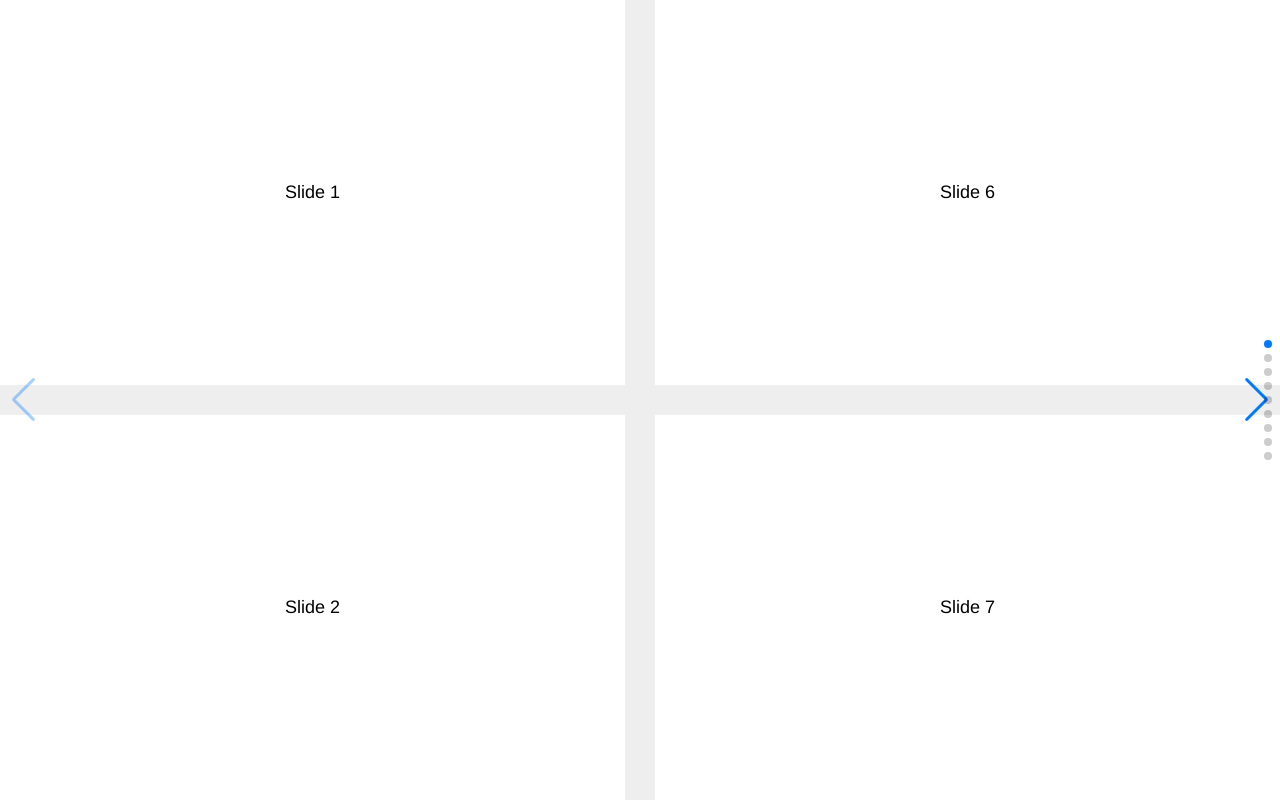
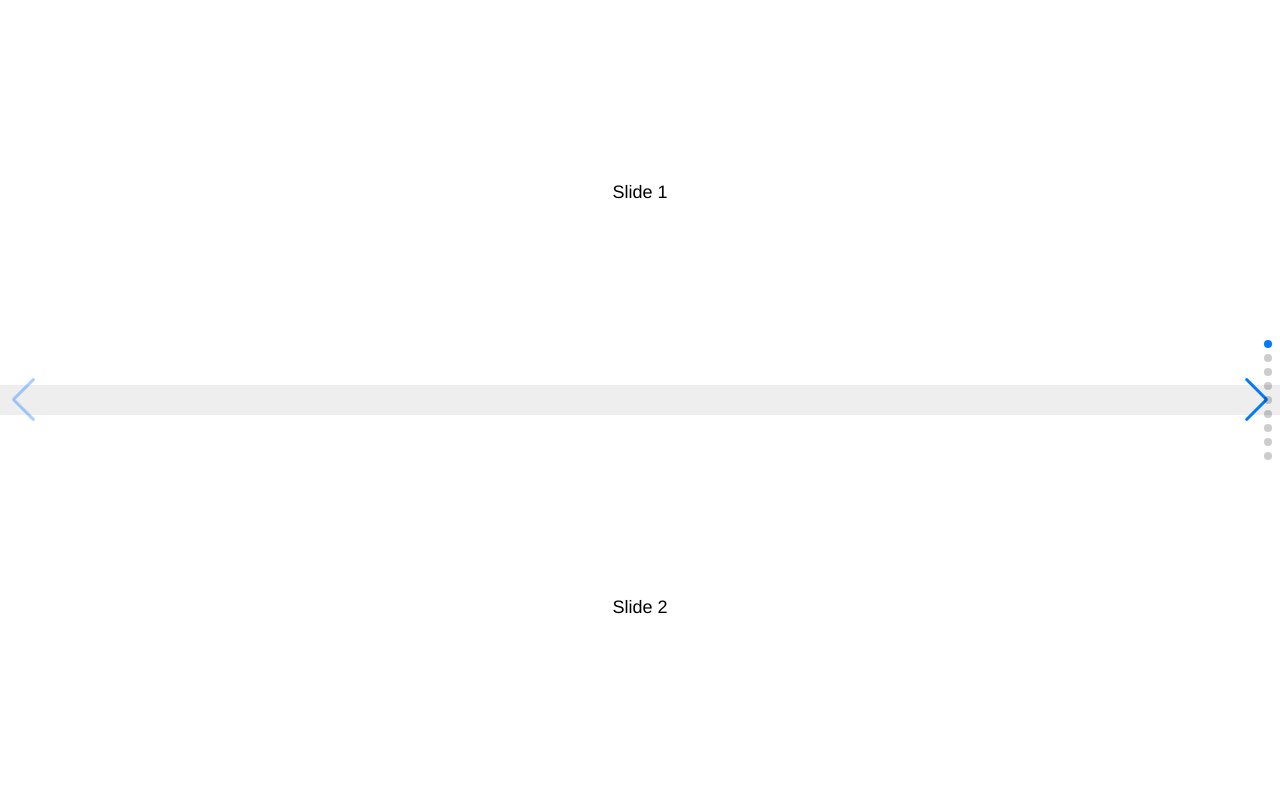
Before and after one commit to GangHyun95/NDSlider, a plain HTML site: page index.html in a window 1280 px wide. Drawn offline with Linux system fonts and the light colour scheme.

Commit message:
rows 1일 경우 slidesPerView 너비or높이 조정 안되는 현상 수정

```diff
--- a/css/style.css
+++ b/css/style.css
@@ -11,6 +11,8 @@
   .ndslider {
     position: relative;
     display: block;
+    width: 100%;
+    height: 100%;
     margin: 0 auto;
     overflow: hidden;
     overflow: clip;
@@ -42,7 +44,10 @@
   }
   .ndslider-slide {
     position: relative;
-    display: block;
+    display: flex;
+    justify-content: center;
+    align-items: center;
+    text-align: center;
     flex-shrink: 0;
     width: 100%;
     height: 100%;
--- a/index.html
+++ b/index.html
@@ -10,7 +10,6 @@
         <style>
             html,
             body {
-                position: relative;
                 height: 100%;
             }
 
@@ -23,16 +22,7 @@
                 padding: 0;
             }
 
-            .ndslider {
-                width: 100%;
-                height: 100%;
-            }
-
             .ndslider-slide {
-                display: flex;
-                justify-content: center;
-                align-items: center;
-                text-align: center;
                 font-size: 18px;
                 background: #fff;
             }
--- a/script/NDSlider.js
+++ b/script/NDSlider.js
@@ -46,9 +46,9 @@ export default class NDSlider {
         const { direction, spaceBetween, slidesPerView,  grid:{ rows } } = this.#option;
         const isVertical = direction === "vertical";
         const directionClass = isVertical ? "ndslider-vertical" : "ndslider-horizontal";
+        const targetProPerty = isVertical ? "height" : "width";
         this.#elements.slider.classList.add(directionClass);
         if (rows > 1) {
-            const targetProPerty = isVertical ? "height" : "width";
             const totalSpaceBetween = spaceBetween * (slidesPerView - 1);
             const slideSize = (this.getSize(this.#elements.slides[0]) - totalSpaceBetween) / slidesPerView;
             const totalSlides = this.#elements.slides.length;
@@ -66,6 +66,12 @@ export default class NDSlider {
             if(!isVertical) {
                 this.#elements.slider.classList.add("ndslider-grid-column");
             }
+        } else {
+            const totalSpaceBetween = spaceBetween * (slidesPerView - 1);
+            const slideSize = (this.getSize(this.#elements.slides[0]) - totalSpaceBetween) / slidesPerView;
+            this.#elements.slides.forEach((slide) => {
+                slide.style[targetProPerty] = slideSize + "px";
+            })
         }
         this.#setupEvents();
         this.#createPagination();
@@ -91,17 +97,16 @@ export default class NDSlider {
         const { spaceBetween, grid : { rows }} = this.#option;
         const totalSlides = this.#elements.slides.length;
         const marginAddedSlideIndex = Math.ceil(totalSlides / rows);
-        console.log(marginAddedSlideIndex);
 
         this.#elements.slides.forEach((slide, index) => {
             if(this.#option.direction === "vertical") {
-                slide.style.width = `calc((100% - ${spaceBetween * (rows - 1)}px) / ${rows})`
+                slide.style.width = rows > 1 && `calc((100% - ${spaceBetween * (rows - 1)}px) / ${rows})`;
                 slide.style.marginBottom = (index < totalSlides - 1) ? `${spaceBetween}px` : "0px";
-                slide.style.marginLeft = (rows > 1 && index >= marginAddedSlideIndex) && spaceBetween + "px"
+                slide.style.marginLeft = (rows > 1 && index >= marginAddedSlideIndex) && spaceBetween + "px";
             } else {
-                slide.style.height = `calc((100% - ${spaceBetween * (rows - 1)}px) / ${rows})`
+                slide.style.height = rows > 1 && `calc((100% - ${spaceBetween * (rows - 1)}px) / ${rows})`;
                 slide.style.marginRight = (index < totalSlides - 1) ? `${spaceBetween}px` : "0px";
-                slide.style.marginTop = (index % rows !== 0) && spaceBetween + "px"
+                slide.style.marginTop = (index % rows !== 0) && spaceBetween + "px";
             }
         });
         this.#updateSlidePosition();
--- a/script/main.js
+++ b/script/main.js
@@ -2,7 +2,7 @@ import NDSlider from "./NDSlider.js";
 
 const mySlider = new NDSlider(".mySlider", {
     grid: {
-        rows: 2
+        rows: 1
     },
     slidesPerView:2,
     slidesPerGroup: 1,
```
Lines whose indentation alone changed are shown as unchanged.
